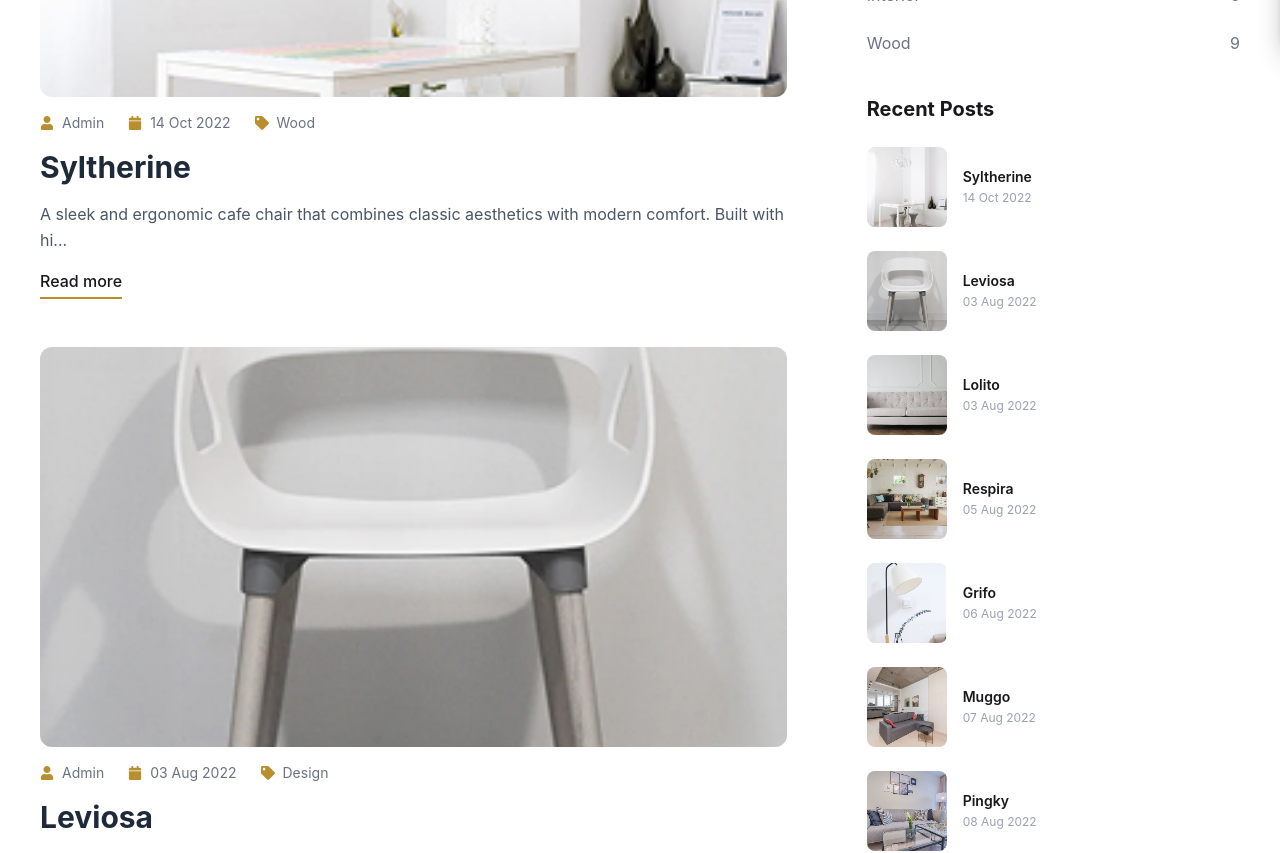
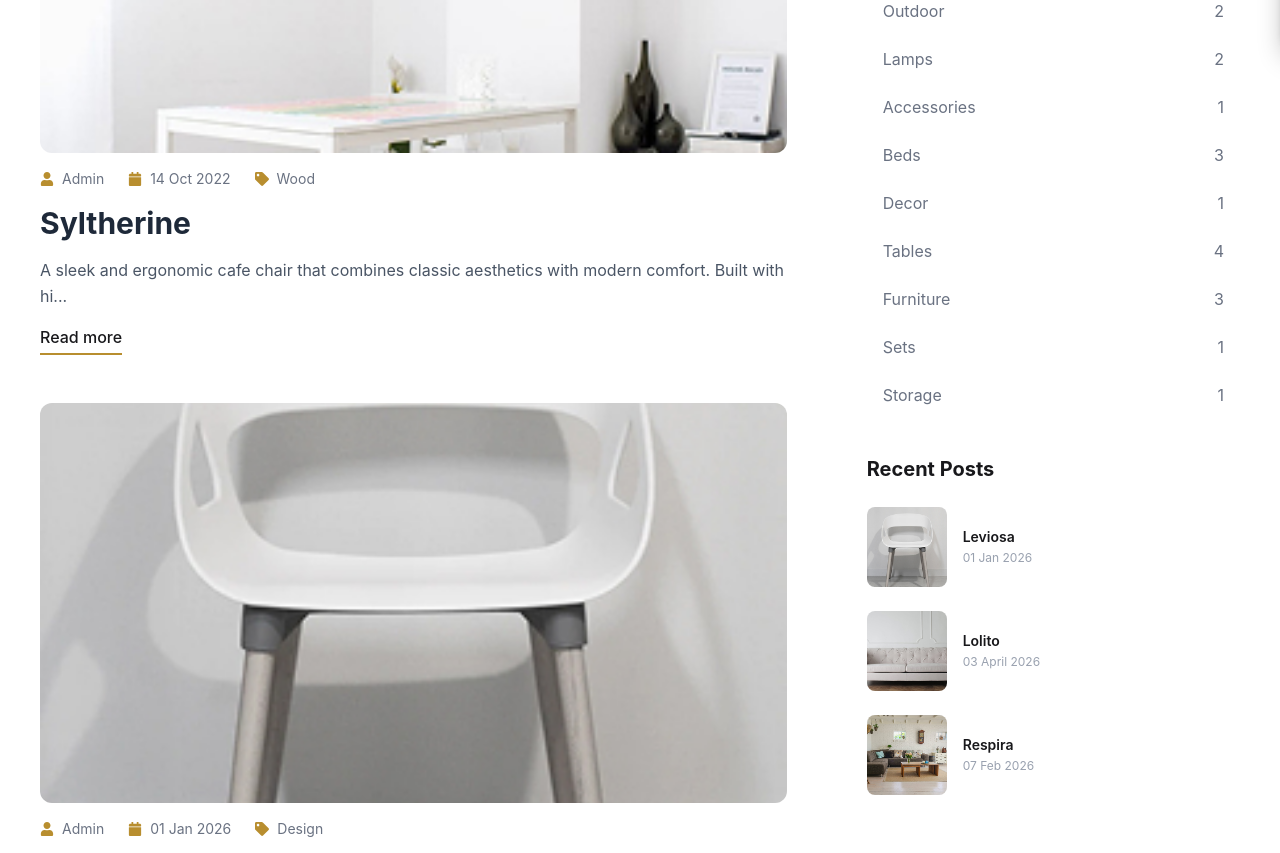
Before and after one commit to fardoush/furniture-app, a React (Vite) app: page /blog in a window 1280 px wide. Shown: the part 760-1613 px from the top of the page. Built offline with nearby package versions, Linux system fonts and the light colour scheme.

Commit message:
blog page search and category functionality add

```diff
--- a/public/products.json
+++ b/public/products.json
@@ -38,7 +38,7 @@
     "rating": 4.8,
     "reviewCount": 8,
     "author": "Admin",
-    "date": "03 Aug 2022",
+    "date": "01 Jan 2026",
     "blogCategory": "Design",
     "excerpt": "Exploring minimalist furniture design.",
     "isBlog": true
@@ -61,7 +61,7 @@
     "rating": 4.9,
     "reviewCount": 25,
     "author": "Admin",
-    "date": "03 Aug 2022",
+    "date": "03 April 2026",
     "blogCategory": "Interior",
     "excerpt": "Luxury sofas that elevate living rooms.",
     "isBlog": true
@@ -82,7 +82,7 @@
     "rating": 4.2,
     "reviewCount": 10,
     "author": "Admin",
-    "date": "05 Aug 2022",
+    "date": "07 Feb 2026",
     "blogCategory": "Crafts",
     "excerpt": "Outdoor furniture trends for gardens.",
     "isBlog": true
--- a/src/Components/Header/Header.jsx
+++ b/src/Components/Header/Header.jsx
@@ -35,7 +35,7 @@ const Header = () => {
         Shop
         <span className="absolute bottom-0 left-0 w-0 h-[2px] bg-[#B88E2F] transition-all duration-300 group-hover:w-full"></span>
       </NavLink>
-      <NavLink
+      {/* <NavLink
         to="/about"
         className={({ isActive }) =>
           `text-[16px] font-medium transition-all duration-300 relative group py-2
@@ -44,7 +44,7 @@ const Header = () => {
       >
         About
         <span className="absolute bottom-0 left-0 w-0 h-[2px] bg-[#B88E2F] transition-all duration-300 group-hover:w-full"></span>
-      </NavLink>
+      </NavLink> */}
       <NavLink
         to="/contact"
         className={({ isActive }) =>
--- a/src/Pages/Blog/Blog.jsx
+++ b/src/Pages/Blog/Blog.jsx
@@ -7,14 +7,49 @@ import BlogCard from "../../Components/BlogCard/BlogCard";
 const Blog = () => {
   const blogs = useLoaderData();
 
+  // category count
+
+  const categoryCount = blogs.reduce((acc, item) => {
+    const category = item.category;
+    acc[category] = (acc[category] || 0) + 1;
+
+    return acc;
+  }, {});
+
+  const categoryList = Object.entries(categoryCount);
+  // search
+
+  const [search, setSearch] = useState("");
+  //category
+
+  const [selectedCategory, setSelectedCategory] = useState("");
+
+  const filteredBogs = blogs.filter((blog) => {
+    const matchSearch = blog.title.toLowerCase().includes(search.toLowerCase());
+    const matchCategory = selectedCategory
+      ? blog.category === selectedCategory
+      : true;
+    return matchCategory && matchSearch;
+  });
+
   // pagination
   const [currentPage, setCurrentPage] = useState(1);
   const itemsPerPage = 3;
   const lastIndex = currentPage * itemsPerPage;
   const firstIndex = lastIndex - itemsPerPage;
-  const currentBlogs = blogs.slice(firstIndex, lastIndex);
-  const totalPages = Math.ceil(blogs.length / itemsPerPage);
+  const currentBlogs = filteredBogs.slice(firstIndex, lastIndex);
+  const totalPages = Math.ceil(filteredBogs.length / itemsPerPage);
   const pages = [...Array(totalPages).keys()].map((n) => n + 1);
+
+  // recently post
+
+  const currentYear = new Date().getFullYear();
+
+  const recentPosts = blogs.filter((post) => {
+    const postYear = new Date(post.date).getFullYear();
+    return postYear === currentYear;
+  });
+
   // const blogs = [
   //   {
   //     id: 1,
@@ -53,37 +88,23 @@ const Blog = () => {
   return (
     <div className="">
       <DefaultBanner />
-      <div className="lg:container mx-auto px-5 md:px-10 py-10 font-sans">
-        <div className="flex flex-col lg:flex-row gap-20">
+      <div className="lg:container mx-auto px-5 md:px-10 py-10 lg:py-24 font-sans">
+        <div className="flex flex-col lg:flex-row lg:gap-20 md:gap-10 gap-5">
           {/* Main Blog Section */}
           <div className="lg:w-2/3 space-y-12">
             {currentBlogs.map((blog) => (
               <BlogCard key={blog.id} blog={blog} />
             ))}
-
-            {/* Pagination */}
-            {/* <div className="flex gap-4 pt-10">
-            <button className="bg-[#B88E2F] text-white px-4 py-2 rounded-lg">
-              1
-            </button>
-            <button className="bg-[#F9F1E7] px-4 py-2 rounded-lg hover:bg-[#B88E2F] hover:text-white">
-              2
-            </button>
-            <button className="bg-[#F9F1E7] px-4 py-2 rounded-lg hover:bg-[#B88E2F] hover:text-white">
-              3
-            </button>
-            <button className="bg-[#F9F1E7] px-4 py-2 rounded-lg hover:bg-[#B88E2F] hover:text-white">
-              Next
-            </button>
-          </div> */}
           </div>
 
           {/* Sidebar */}
-          <aside className="lg:w-1/3 space-y-10">
+          <aside className="lg:w-1/3 lg:space-y-10 space-y-5">
             {/* Search Bar */}
             <div className="relative">
               <input
                 type="text"
+                value={search}
+                onChange={(e) => setSearch(e.target.value)}
                 className="w-full border border-gray-300 rounded-lg py-3 px-4 focus:outline-none focus:ring-1 focus:ring-[#B88E2F]"
               />
               <FaSearch className="absolute right-4 top-4 text-gray-400" />
@@ -91,19 +112,24 @@ const Blog = () => {
 
             {/* Categories */}
             <div>
-              <h3 className="text-xl font-bold mb-6">Categories</h3>
-              <ul className="space-y-6 text-gray-500">
-                {["Crafts", "Design", "Handmade", "Interior", "Wood"].map(
-                  (cat, index) => (
-                    <li
-                      key={index}
-                      className="flex justify-between items-center"
-                    >
-                      <span>{cat}</span>
-                      <span>{Math.floor(Math.random() * 10)}</span>
-                    </li>
-                  ),
-                )}
+              <h3 className="text-xl font-bold lg:mb-6 mb-4">Categories</h3>
+              <ul className="space-y-2 text-gray-500">
+                {categoryList.map(([category, count]) => (
+                  <li
+                    key={category}
+                    onClick={() => setSelectedCategory(category)}
+                    className={`flex justify-between items-center py-2 px-4 rounded-lg cursor-pointer transition-all duration-200
+        ${
+          selectedCategory === category
+            ? "bg-[#FAF3EA] text-black font-semibold"
+            : "hover:bg-[#FAF3EA]"
+        }
+      `}
+                  >
+                    <span>{category}</span>
+                    <span>{count}</span>
+                  </li>
+                ))}
               </ul>
             </div>
 
@@ -111,7 +137,7 @@ const Blog = () => {
             <div>
               <h3 className="text-xl font-bold mb-6">Recent Posts</h3>
               <div className="space-y-6">
-                {blogs.map((post) => (
+                {recentPosts.map((post) => (
                   <div key={post.id} className="flex gap-4 items-center">
                     <img
                       src={post.image}
@@ -133,11 +159,11 @@ const Blog = () => {
 
         {/* Pagination  */}
 
-        <div className="flex items-center justify-center  gap-3 pt-10">
+        <div className="flex items-center justify-center gap-2 md:gap-3 pt-10">
           <button
             disabled={currentPage === 1}
             onClick={() => setCurrentPage(currentPage - 1)}
-            className="px-6 h-12 rounded-lg bg-[#F9F1E7] text-black  text-[16px] hover:bg-[#B88E2F] hover:text-white transition-all duration-300"
+            className=" px-2 md:px-6 h-12 rounded-lg bg-[#F9F1E7] text-black  text-[16px] hover:bg-[#B88E2F] hover:text-white transition-all duration-300"
           >
             Prev
           </button>
@@ -160,7 +186,7 @@ const Blog = () => {
           <button
             disabled={currentPage === totalPages}
             onClick={() => setCurrentPage(currentPage + 1)}
-            className="px-6 h-12 rounded-lg bg-[#F9F1E7] text-black  text-[16px] hover:bg-[#B88E2F] hover:text-white transition-all duration-300"
+            className="px-2 md:px-6 h-12 rounded-lg bg-[#F9F1E7] text-black  text-[16px] hover:bg-[#B88E2F] hover:text-white transition-all duration-300"
           >
             Next
           </button>
```
